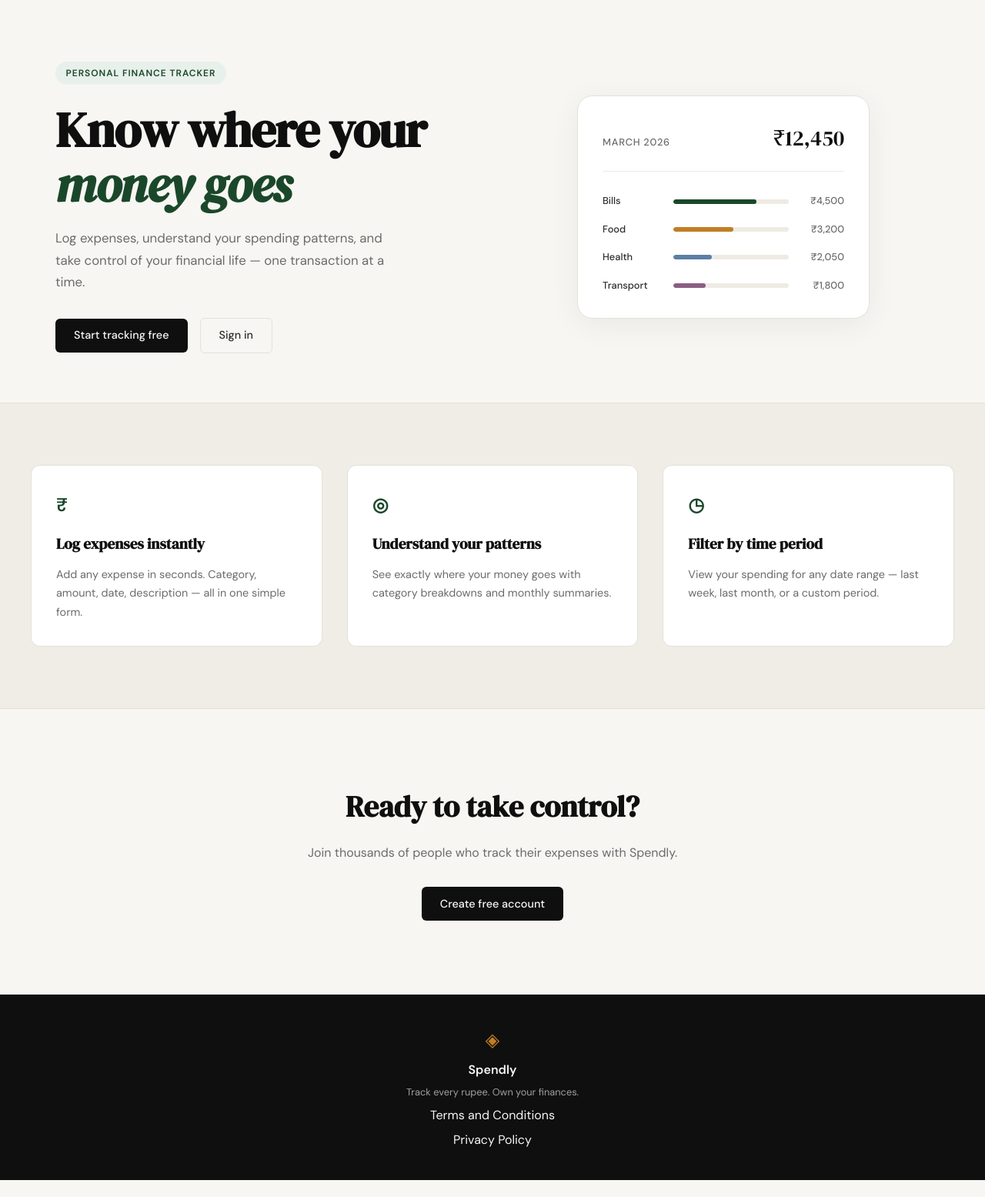
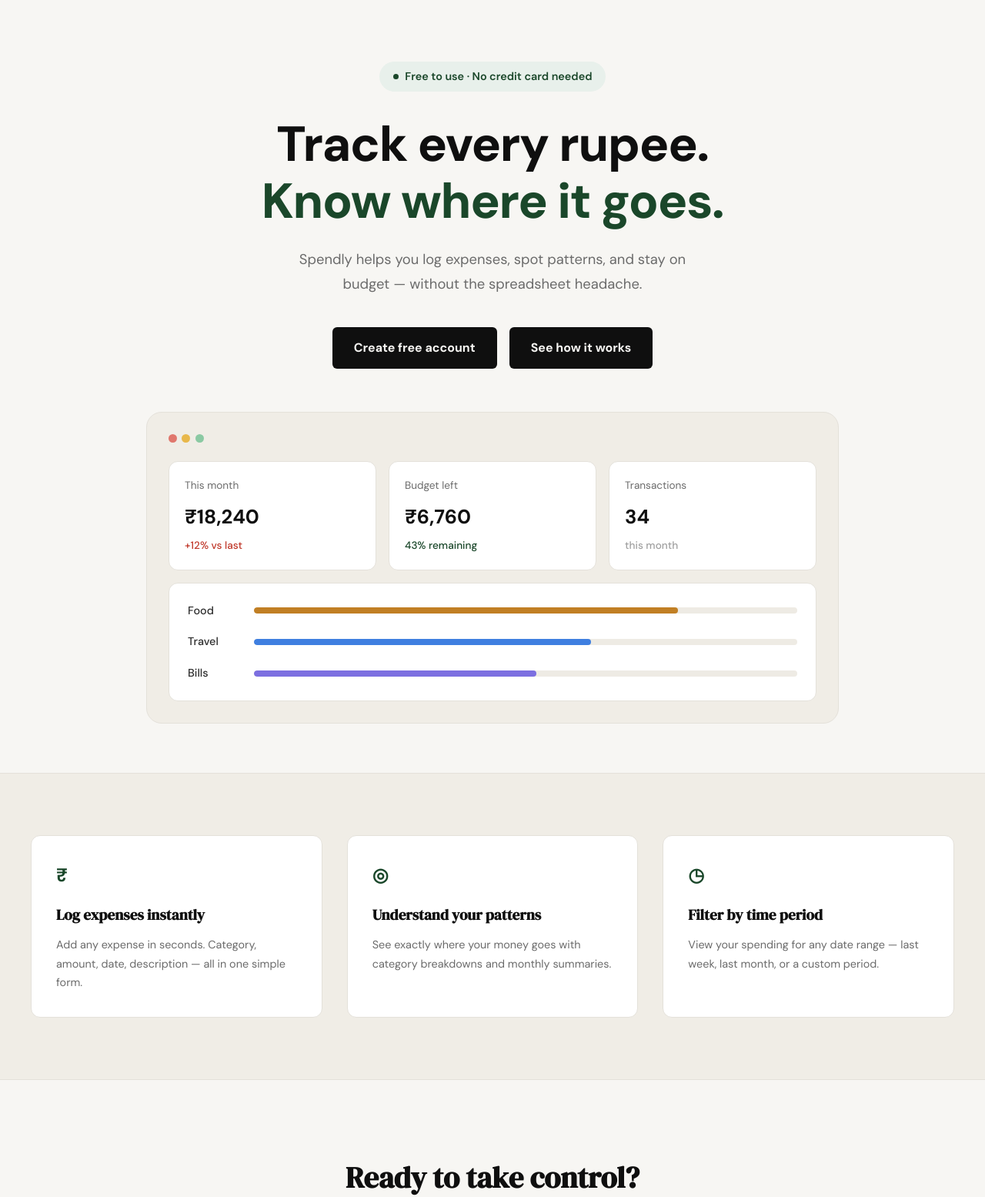
Before and after one commit to ruchisurya2002-maker/Spendly-, a Flask app: page / in a window 1280 px wide. Shown: the part 61-1616 px from the top of the page at 77% size. Before the commit the page ends 1594 px from the top, so only its background shows below. Run offline with Flask 3, Linux system fonts and the light colour scheme.

Commit message:
landing: redesign hero section to match mockup

```diff
--- a/static/css/style.css
+++ b/static/css/style.css
@@ -125,114 +125,184 @@ a { color: inherit; text-decoration: none; }
 
 .hero {
     padding: 5rem 2rem 4rem;
-    display: grid;
-    grid-template-columns: 1fr 1fr;
-    gap: 4rem;
-    align-items: center;
     max-width: var(--max-width);
     margin: 0 auto;
 }
 
+.hero-inner {
+    max-width: 720px;
+    margin: 0 auto;
+    text-align: center;
+}
+
 .hero-badge {
-    display: inline-block;
+    display: inline-flex;
+    align-items: center;
+    gap: 0.55rem;
     background: var(--accent-light);
     color: var(--accent);
-    font-size: 0.75rem;
+    font-size: 0.9rem;
     font-weight: 600;
-    letter-spacing: 0.08em;
-    text-transform: uppercase;
-    padding: 0.35rem 0.85rem;
+    padding: 0.5rem 1.1rem;
     border-radius: 999px;
+    margin-bottom: 2rem;
+}
+
+.hero-badge-dot {
+    width: 7px;
+    height: 7px;
+    border-radius: 50%;
+    background: var(--accent);
+}
+
+.hero-title {
+    font-family: var(--font-body);
+    font-weight: 800;
+    font-size: clamp(2.5rem, 6vw, 4rem);
+    line-height: 1.15;
+    letter-spacing: -0.02em;
+    color: var(--ink);
     margin-bottom: 1.5rem;
 }
 
-.hero-title {
-    font-family: var(--font-display);
-    font-size: clamp(2.5rem, 5vw, 4rem);
-    line-height: 1.1;
-    letter-spacing: -0.02em;
-    color: var(--ink);
-    margin-bottom: 1.25rem;
-}
-
-.hero-title em {
-    font-style: italic;
+.hero-title-accent {
+    display: block;
     color: var(--accent);
 }
 
 .hero-subtitle {
-    font-size: 1.05rem;
+    font-size: 1.15rem;
     color: var(--ink-muted);
     line-height: 1.7;
-    max-width: 460px;
-    margin-bottom: 2rem;
+    max-width: 560px;
+    margin: 0 auto 2.5rem;
 }
 
 .hero-actions {
     display: flex;
     gap: 1rem;
-    align-items: center;
+    justify-content: center;
 }
 
+.hero-btn {
+    display: inline-block;
+    background: var(--ink);
+    color: var(--paper);
+    padding: 0.9rem 1.75rem;
+    border-radius: var(--radius-sm);
+    font-family: var(--font-body);
+    font-size: 1rem;
+    font-weight: 700;
+    cursor: pointer;
+    border: none;
+    transition: background 0.2s;
+    text-decoration: none;
+}
+
+.hero-btn:hover { background: var(--accent); }
+
 /* ------------------------------------------------------------------ */
-/* Mock card (hero visual)                                             */
+/* Mock dashboard (hero visual)                                        */
 /* ------------------------------------------------------------------ */
 
 .hero-visual {
+    margin-top: 3.5rem;
     display: flex;
     justify-content: center;
 }
 
 .mock-card {
+    background: var(--paper-warm);
+    border: 1px solid var(--border);
+    border-radius: var(--radius-lg);
+    padding: 1.75rem;
+    width: 100%;
+    max-width: 900px;
+}
+
+.mock-card-dots {
+    display: flex;
+    gap: 0.4rem;
+    margin-bottom: 1.5rem;
+}
+
+.mock-dot {
+    width: 11px;
+    height: 11px;
+    border-radius: 50%;
+}
+
+.mock-dot-red { background: #e0776d; }
+.mock-dot-yellow { background: #e8b84b; }
+.mock-dot-green { background: #8bc9a3; }
+
+.mock-stats {
+    display: grid;
+    grid-template-columns: repeat(3, 1fr);
+    gap: 1rem;
+    margin-bottom: 1rem;
+}
+
+.mock-stat {
     background: var(--paper-card);
     border: 1px solid var(--border);
-    border-radius: var(--radius-lg);
-    padding: 2rem;
-    width: 100%;
-    max-width: 380px;
-    box-shadow: 0 8px 40px rgba(0,0,0,0.06);
+    border-radius: var(--radius-md);
+    padding: 1.25rem;
+    text-align: left;
 }
 
-.mock-card-header {
-    display: flex;
-    justify-content: space-between;
-    align-items: baseline;
-    margin-bottom: 1.75rem;
-    padding-bottom: 1.25rem;
-    border-bottom: 1px solid var(--border-soft);
+.mock-stat-label {
+    display: block;
+    font-size: 0.85rem;
+    color: var(--ink-muted);
+    margin-bottom: 0.6rem;
 }
 
-.mock-label {
-    font-size: 0.8rem;
-    font-weight: 500;
-    color: var(--ink-muted);
-    text-transform: uppercase;
-    letter-spacing: 0.06em;
+.mock-stat-value {
+    display: block;
+    font-family: var(--font-body);
+    font-weight: 700;
+    font-size: 1.6rem;
+    color: var(--ink);
+    margin-bottom: 0.35rem;
 }
 
-.mock-total {
-    font-family: var(--font-display);
-    font-size: 1.75rem;
-    color: var(--ink);
+.mock-stat-delta {
+    display: block;
+    font-size: 0.85rem;
+    font-weight: 500;
+    color: var(--ink-faint);
 }
 
-.mock-bars { display: flex; flex-direction: column; gap: 1rem; }
+.mock-stat-delta-up { color: var(--danger); }
+.mock-stat-delta-down { color: var(--accent); }
+
+.mock-bars {
+    background: var(--paper-card);
+    border: 1px solid var(--border);
+    border-radius: var(--radius-md);
+    padding: 1.5rem;
+    display: flex;
+    flex-direction: column;
+    gap: 1.1rem;
+    text-align: left;
+}
 
 .mock-bar-row {
     display: grid;
-    grid-template-columns: 80px 1fr 60px;
+    grid-template-columns: 70px 1fr;
     align-items: center;
-    gap: 0.75rem;
+    gap: 1rem;
 }
 
 .mock-cat {
-    font-size: 0.8rem;
+    font-size: 0.9rem;
     font-weight: 500;
     color: var(--ink-soft);
 }
 
 .mock-bar-track {
-    height: 6px;
+    height: 8px;
     background: var(--border-soft);
     border-radius: 999px;
     overflow: hidden;
@@ -240,21 +310,13 @@ a { color: inherit; text-decoration: none; }
 
 .mock-bar {
     height: 100%;
-    background: var(--accent);
     border-radius: 999px;
     transition: width 0.6s ease;
 }
 
-.mock-bar-2 { background: var(--accent-2); }
-.mock-bar-3 { background: #5b7fa6; }
-.mock-bar-4 { background: #8b5e83; }
-
-.mock-amt {
-    font-size: 0.8rem;
-    font-weight: 500;
-    color: var(--ink-muted);
-    text-align: right;
-}
+.mock-bar-food { background: var(--accent-2); }
+.mock-bar-travel { background: #3f7fe0; }
+.mock-bar-bills { background: #7c6fe0; }
 
 /* ------------------------------------------------------------------ */
 /* Buttons                                                             */
@@ -578,14 +640,7 @@ a { color: inherit; text-decoration: none; }
 /* ------------------------------------------------------------------ */
 
 @media (max-width: 900px) {
-    .hero {
-        grid-template-columns: 1fr;
-        text-align: center;
-    }
-
-    .hero-subtitle { max-width: 100%; }
-    .hero-actions { justify-content: center; }
-    .hero-visual { display: none; }
+    .mock-stats { grid-template-columns: 1fr; }
 
     .features-inner { grid-template-columns: 1fr; }
 }
@@ -593,4 +648,6 @@ a { color: inherit; text-decoration: none; }
 @media (max-width: 600px) {
     .nav-links a:not(.nav-cta) { display: none; }
     .hero { padding: 3rem 1rem 2rem; }
+    .hero-actions { flex-direction: column; width: 100%; }
+    .hero-btn { width: 100%; text-align: center; }
 }
--- a/templates/landing.html
+++ b/templates/landing.html
@@ -1,60 +1,74 @@
 {% extends "base.html" %}
 
 {% block title %}Spendly — Track Every Rupee{% endblock %}
+
+{% block head %}
+<link href="https://fonts.googleapis.com/css2?family=DM+Sans:wght@700;800&display=swap" rel="stylesheet">
+{% endblock %}
 
 {% block content %}
 
 <section class="hero">
     <div class="hero-inner">
-        <div class="hero-badge">Personal Finance Tracker</div>
+        <div class="hero-badge">
+            <span class="hero-badge-dot"></span>
+            Free to use · No credit card needed
+        </div>
         <h1 class="hero-title">
-            Know where your<br>
-            <em>money goes</em>
+            Track every rupee.<br>
+            <span class="hero-title-accent">Know where it goes.</span>
         </h1>
         <p class="hero-subtitle">
-            Log expenses, understand your spending patterns,
-            and take control of your financial life —
-            one transaction at a time.
+            Spendly helps you log expenses, spot patterns, and stay
+            on budget — without the spreadsheet headache.
         </p>
         <div class="hero-actions">
-            <a href="{{ url_for('register') }}" class="btn-primary">Start tracking free</a>
-            <a href="{{ url_for('login') }}" class="btn-ghost">Sign in</a>
+            <a href="{{ url_for('register') }}" class="hero-btn">Create free account</a>
+            <a href="#" class="hero-btn">See how it works</a>
         </div>
     </div>
     <div class="hero-visual">
         <div class="mock-card">
-            <div class="mock-card-header">
-                <span class="mock-label">March 2026</span>
-                <span class="mock-total">₹12,450</span>
+            <div class="mock-card-dots">
+                <span class="mock-dot mock-dot-red"></span>
+                <span class="mock-dot mock-dot-yellow"></span>
+                <span class="mock-dot mock-dot-green"></span>
+            </div>
+            <div class="mock-stats">
+                <div class="mock-stat">
+                    <span class="mock-stat-label">This month</span>
+                    <span class="mock-stat-value">₹18,240</span>
+                    <span class="mock-stat-delta mock-stat-delta-up">+12% vs last</span>
+                </div>
+                <div class="mock-stat">
+                    <span class="mock-stat-label">Budget left</span>
+                    <span class="mock-stat-value">₹6,760</span>
+                    <span class="mock-stat-delta mock-stat-delta-down">43% remaining</span>
+                </div>
+                <div class="mock-stat">
+                    <span class="mock-stat-label">Transactions</span>
+                    <span class="mock-stat-value">34</span>
+                    <span class="mock-stat-delta">this month</span>
+                </div>
             </div>
             <div class="mock-bars">
                 <div class="mock-bar-row">
+                    <span class="mock-cat">Food</span>
+                    <div class="mock-bar-track">
+                        <div class="mock-bar mock-bar-food" style="width: 78%"></div>
+                    </div>
+                </div>
+                <div class="mock-bar-row">
+                    <span class="mock-cat">Travel</span>
+                    <div class="mock-bar-track">
+                        <div class="mock-bar mock-bar-travel" style="width: 62%"></div>
+                    </div>
+                </div>
+                <div class="mock-bar-row">
                     <span class="mock-cat">Bills</span>
                     <div class="mock-bar-track">
-                        <div class="mock-bar" style="width: 72%"></div>
+                        <div class="mock-bar mock-bar-bills" style="width: 52%"></div>
                     </div>
-                    <span class="mock-amt">₹4,500</span>
-                </div>
-                <div class="mock-bar-row">
-                    <span class="mock-cat">Food</span>
-                    <div class="mock-bar-track">
-                        <div class="mock-bar mock-bar-2" style="width: 52%"></div>
-                    </div>
-                    <span class="mock-amt">₹3,200</span>
-                </div>
-                <div class="mock-bar-row">
-                    <span class="mock-cat">Health</span>
-                    <div class="mock-bar-track">
-                        <div class="mock-bar mock-bar-3" style="width: 33%"></div>
-                    </div>
-                    <span class="mock-amt">₹2,050</span>
-                </div>
-                <div class="mock-bar-row">
-                    <span class="mock-cat">Transport</span>
-                    <div class="mock-bar-track">
-                        <div class="mock-bar mock-bar-4" style="width: 28%"></div>
-                    </div>
-                    <span class="mock-amt">₹1,800</span>
                 </div>
             </div>
         </div>
```
Also changed, not shown: Screenshot 2026-03-25 at 12.36.20 AM.png (added).
